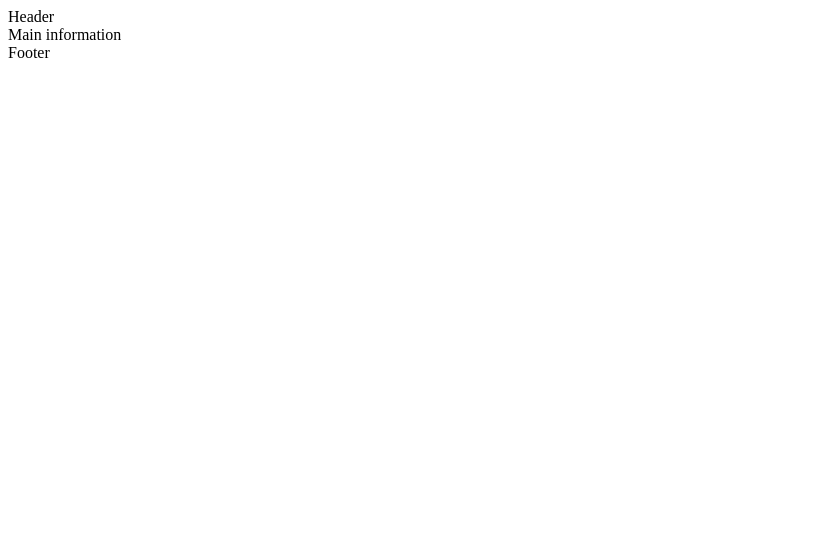
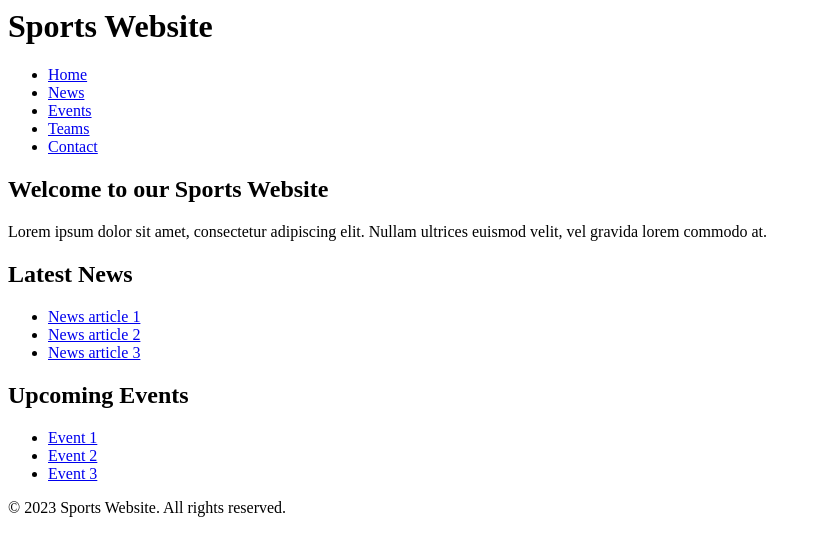
Before and after one commit to kamash113/flydragon, a plain HTML site: page index.html in a window 1280 px wide. Shown: the whole page, without its empty margins (0-816 px from the left). Drawn offline with Linux system fonts and the light colour scheme.

Commit message:
Update index.html

```diff
--- a/index.html
+++ b/index.html
@@ -1,8 +1,48 @@
+
 <html>
-	<title>Martial arts school</title>
-	<body>
-		<header>Header</header>
-		<main>Main information</main>
-		<footer>Footer</footer>
-	</body>
-</html
+<head>
+	<title>Sports Website</title>
+	<meta charset="utf-8">
+	<meta name="viewport" content="width=device-width, initial-scale=1.0">
+	<link rel="stylesheet" href="style.css">
+</head>
+<body>
+	<header>
+		<h1>Sports Website</h1>
+		<nav>
+			<ul>
+				<li><a href="#">Home</a></li>
+				<li><a href="#">News</a></li>
+				<li><a href="#">Events</a></li>
+				<li><a href="#">Teams</a></li>
+				<li><a href="#">Contact</a></li>
+			</ul>
+		</nav>
+	</header>
+	<main>
+		<section>
+			<h2>Welcome to our Sports Website</h2>
+			<p>Lorem ipsum dolor sit amet, consectetur adipiscing elit. Nullam ultrices euismod velit, vel gravida lorem commodo at.</p>
+		</section>
+		<section>
+			<h2>Latest News</h2>
+			<ul>
+				<li><a href="#">News article 1</a></li>
+				<li><a href="#">News article 2</a></li>
+				<li><a href="#">News article 3</a></li>
+			</ul>
+		</section>
+		<section>
+			<h2>Upcoming Events</h2>
+			<ul>
+				<li><a href="#">Event 1</a></li>
+				<li><a href="#">Event 2</a></li>
+				<li><a href="#">Event 3</a></li>
+			</ul>
+		</section>
+	</main>
+	<footer>
+		<p>&copy; 2023 Sports Website. All rights reserved.</p>
+	</footer>
+</body>
+</html>
```
